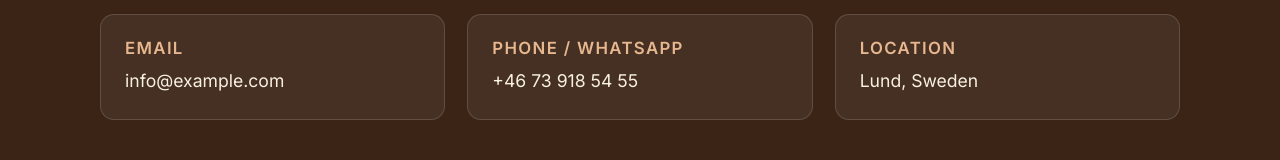
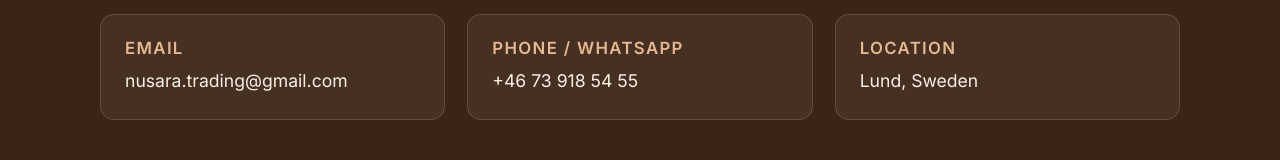
Before and after one commit to nusara-trading/nusara-trading.github.io, a plain HTML site: page index.html in a window 1280 px wide. Shown: the part 2656-2816 px from the top of the page. Drawn offline with Linux system fonts and the light colour scheme.

Commit message:
Update contact email address in index.html

```diff
--- a/index.html
+++ b/index.html
@@ -253,7 +253,7 @@
         <div class="contact-card">
           <h3>Email</h3>
           <!-- TODO: replace with the real address once email is set up -->
-          <a href="mailto:info@example.com?subject=Enquiry%20from%20website">info@example.com</a>
+          <a href="mailto:nusara.trading@gmail.com?subject=Enquiry%20from%20website">nusara.trading@gmail.com</a>
         </div>
         <div class="contact-card">
           <h3>Phone / WhatsApp</h3>
```
